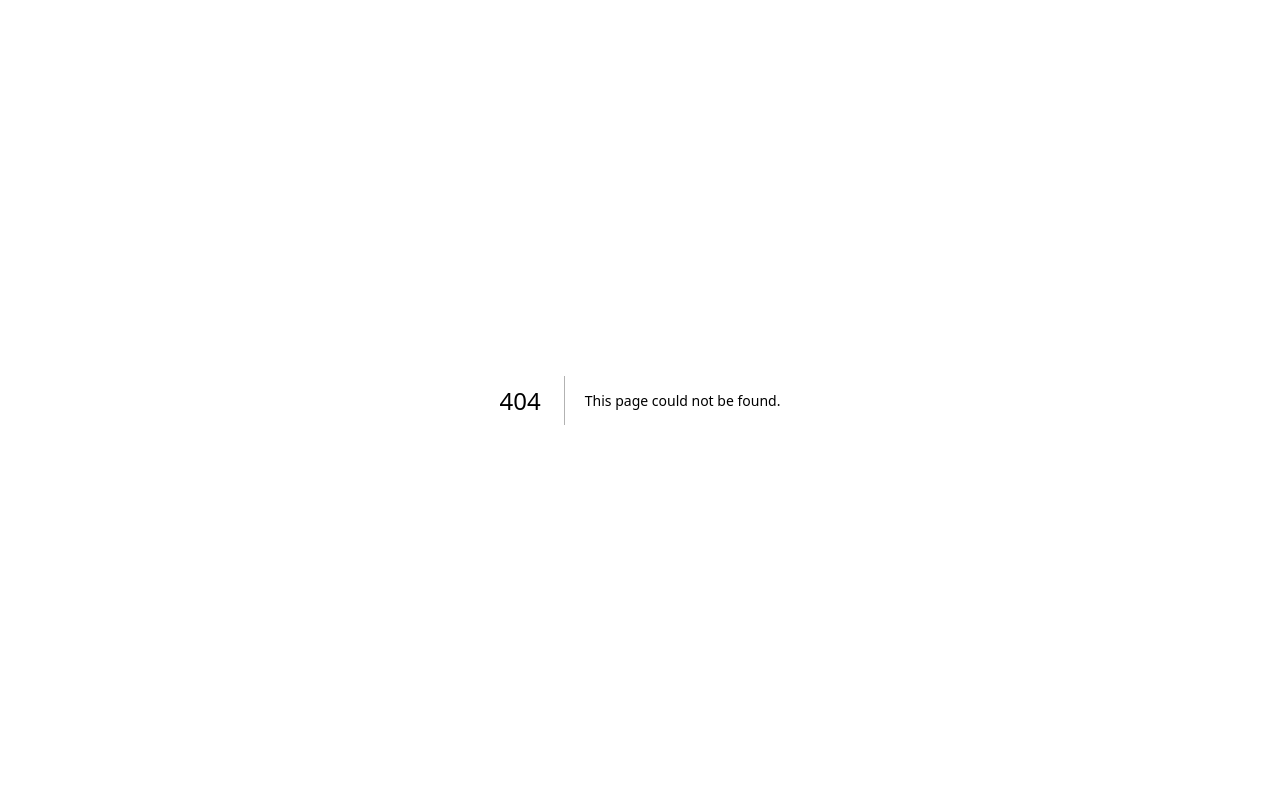
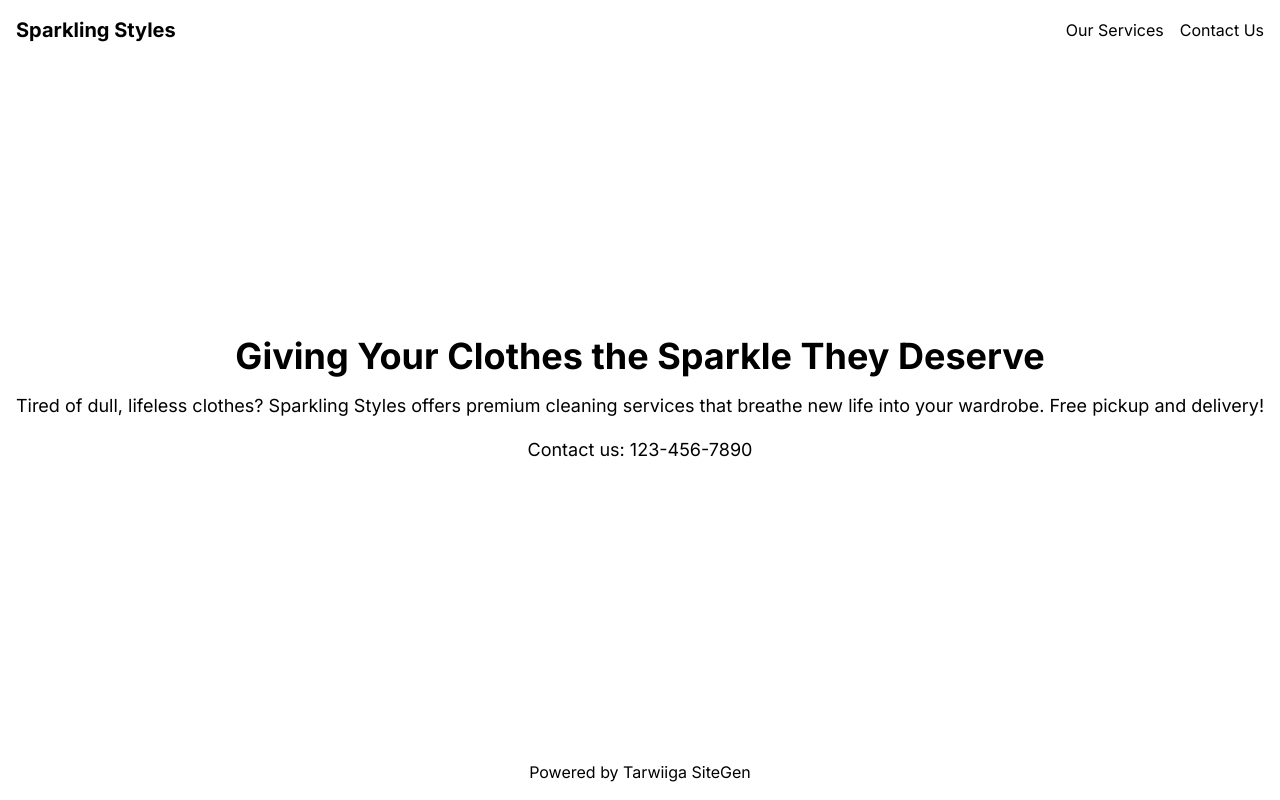
Before and after one commit to tarwiiga/tarwiiga_sites, a Next.js app: page /sparklingstyles in a window 1280 px wide. Before the commit this address had no page. Built offline with nearby package versions, Linux system fonts and the light colour scheme.

Commit message:
Deployed Sparkling Styles to https://sites.tarwiiga.com/sparklingstyles

```diff
--- /dev/null
+++ b/src/app/sparklingstyles/contact/page.tsx
@@ -0,0 +1,14 @@
+import Header from "@/elements/Header";
+import Hero from "@/elements/Hero";
+import Footer from "@/elements/Footer";
+import {home_page, page1, page2} from "../data";
+
+export default function Home() {
+  return (
+      <div>
+          <Header page={page2} home_page={home_page} page1={page1} page2={page2}/>
+          <Hero page={page2}/>
+          <Footer page={page2}/>
+      </div>
+  );
+}
--- /dev/null
+++ b/src/app/sparklingstyles/data.ts
@@ -0,0 +1,38 @@
+
+    import { PageType } from "@/utils/types";
+
+    export const page1: PageType = {
+        logoText: "Sparkling Styles",
+        title: "Our Services",
+        link: "/sparklingstyles/services",
+        headline: "From Everyday Wear to Delicates, We Clean it All",
+        description: "Dry Cleaning, Laundry, Stain Removal, Alterations - We're your one-stop shop for all your garment care needs.",
+        phone_number: "123-456-7890",
+        bgColor: "#ffffff",
+        textColor: "#333333",
+        pages: [],
+    }
+
+    export const page2: PageType = {
+        logoText: "Sparkling Styles",
+        title: "Contact Us",
+        link: "/sparklingstyles/contact",
+        headline: "Ready for Your Clothes to Shine?",
+        description: "Contact us today for a free quote and experience the Sparkling Styles difference!",
+        phone_number: "123-456-7890",
+        bgColor: "#f2f2f2",
+        textColor: "#333333",
+        pages: [],
+    }
+
+    export const home_page: PageType = {
+        logoText: "Sparkling Styles",
+        title: "Home",
+        link: "/sparklingstyles",
+        headline: "Giving Your Clothes the Sparkle They Deserve",
+        description: "Tired of dull, lifeless clothes? Sparkling Styles offers premium cleaning services that breathe new life into your wardrobe.  Free pickup and delivery!",
+        phone_number: "123-456-7890",
+        bgColor: "#f2f2f2",
+        textColor: "#333333",
+        pages: [page1, page2],
+    }
--- /dev/null
+++ b/src/app/sparklingstyles/page.tsx
@@ -0,0 +1,14 @@
+import Header from "@/elements/Header";
+import Hero from "@/elements/Hero";
+import Footer from "@/elements/Footer";
+import {home_page, page1, page2} from "./data";
+
+export default function Home() {
+    return (
+        <div>
+            <Header page={home_page} home_page={home_page} page1={page1} page2={page2}/>
+            <Hero page={home_page}/>
+            <Footer page={home_page}/>
+        </div>
+    );
+}
--- /dev/null
+++ b/src/app/sparklingstyles/services/page.tsx
@@ -0,0 +1,14 @@
+import Header from "@/elements/Header";
+import Hero from "@/elements/Hero";
+import Footer from "@/elements/Footer";
+import {home_page, page1, page2} from "../data";
+
+export default function Home() {
+  return (
+      <div>
+          <Header page={page1} home_page={home_page} page1={page1} page2={page2}/>
+          <Hero page={page1}/>
+          <Footer page={page1}/>
+      </div>
+  );
+}
```
